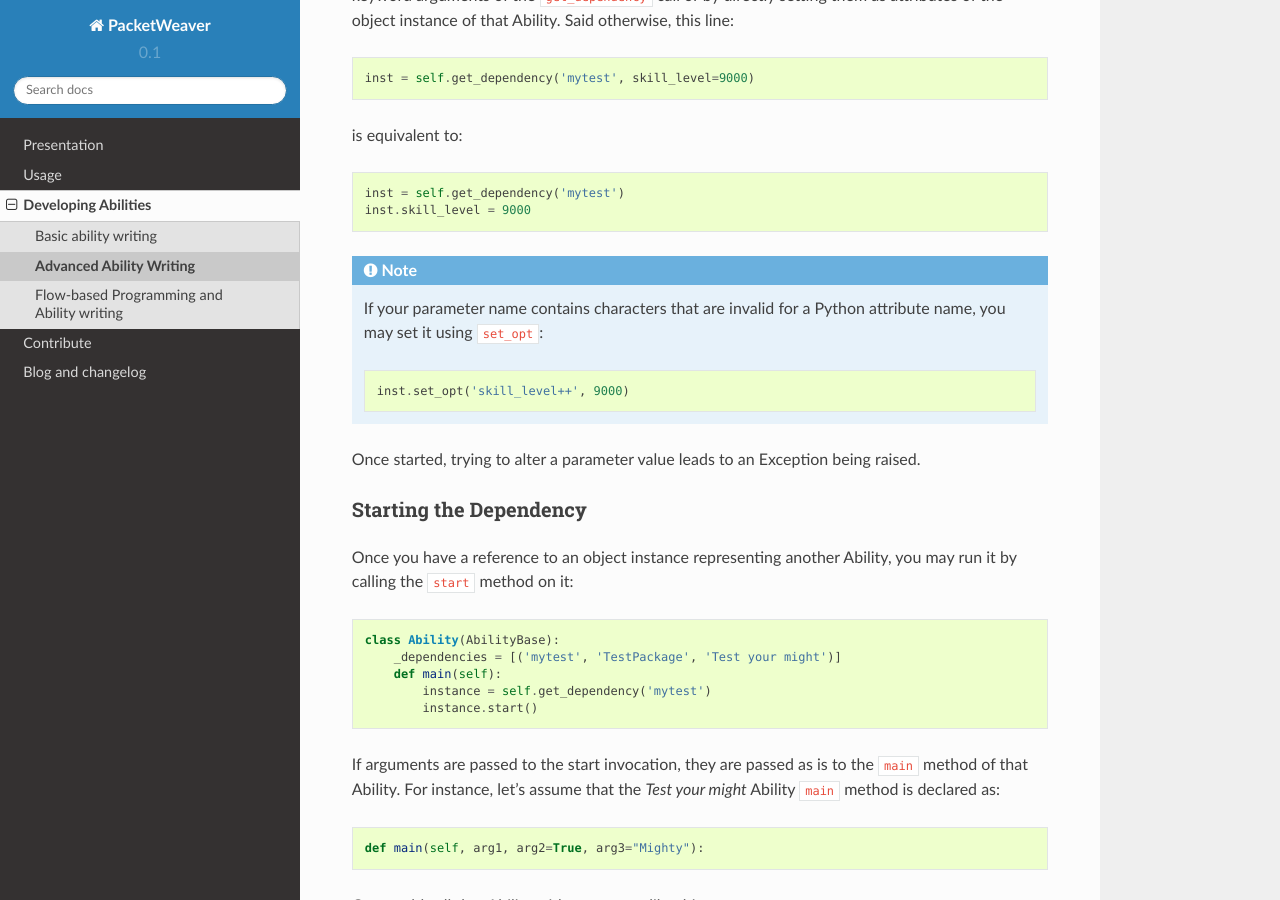
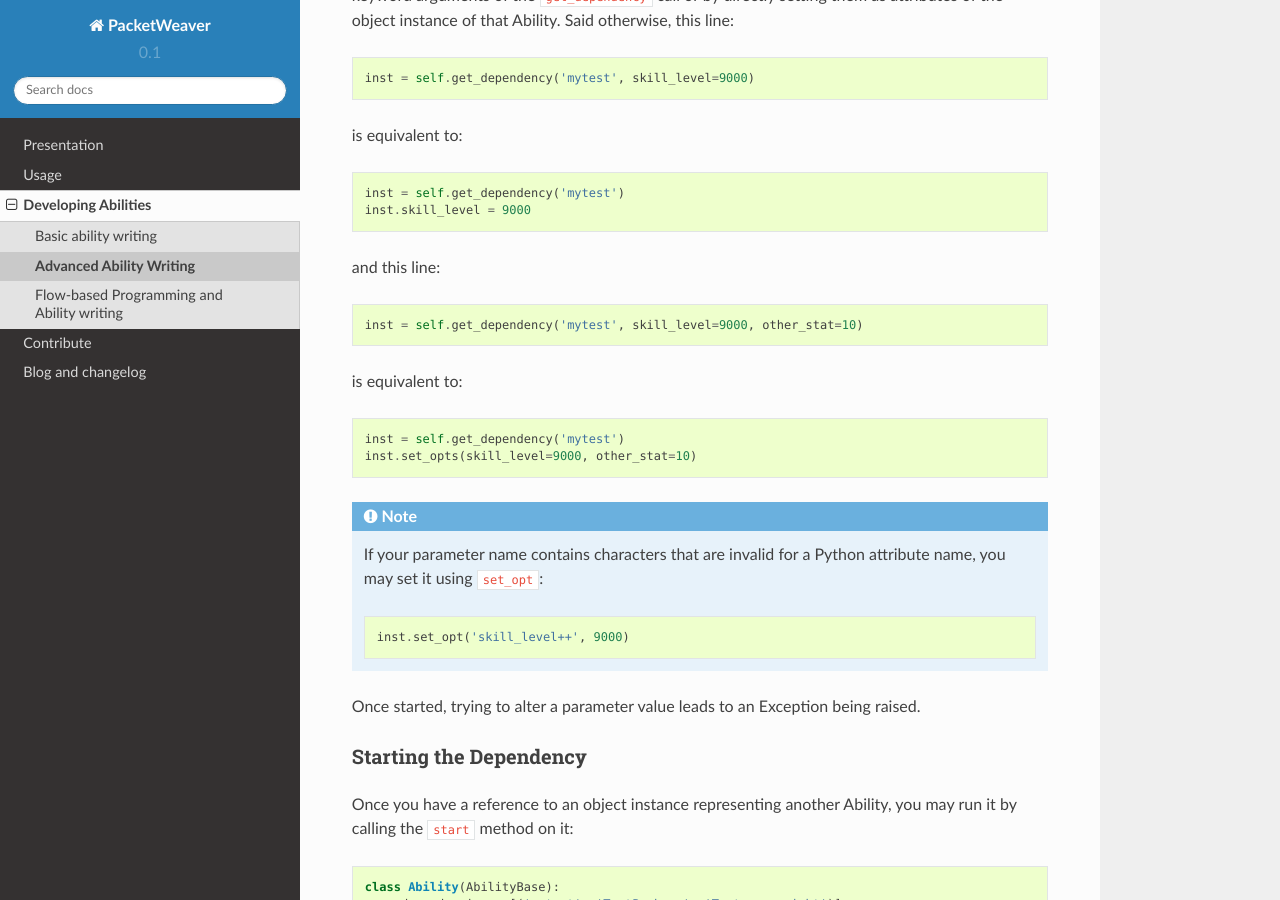
Before and after one commit to ANSSI-FR/packetweaver, a Sphinx documentation site: the page built from packetweaver/doc/source/rst/dev/abl_writing_advanced.rst, in a window 1280 px wide and 900 px high, scrolled down 1855 px. Built offline with Sphinx 7.4.7 and the Read the Docs theme 2.0.0, drawn with Linux system fonts in a browser that asks for light colours.

Commit message:
add inst.set_opts() feature in doc

```diff
--- a/packetweaver/doc/source/rst/dev/abl_writing_advanced.rst
+++ b/packetweaver/doc/source/rst/dev/abl_writing_advanced.rst
@@ -95,6 +95,15 @@ is equivalent to::
 
     inst = self.get_dependency('mytest')
     inst.skill_level = 9000
+
+and this line::
+
+    inst = self.get_dependency('mytest', skill_level=9000, other_stat=10)
+
+is equivalent to::
+
+    inst = self.get_dependency('mytest')
+    inst.set_opts(skill_level=9000, other_stat=10)
 
 .. note:: If your parameter name contains characters that are invalid for a
     Python attribute name, you may set it using ``set_opt``::
```
